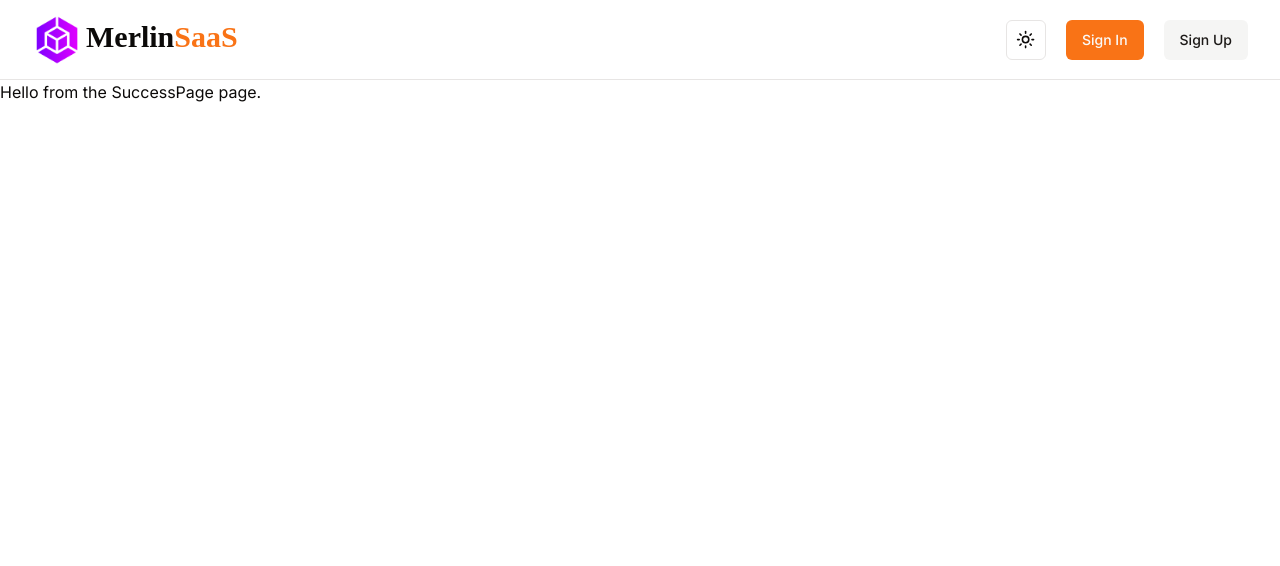
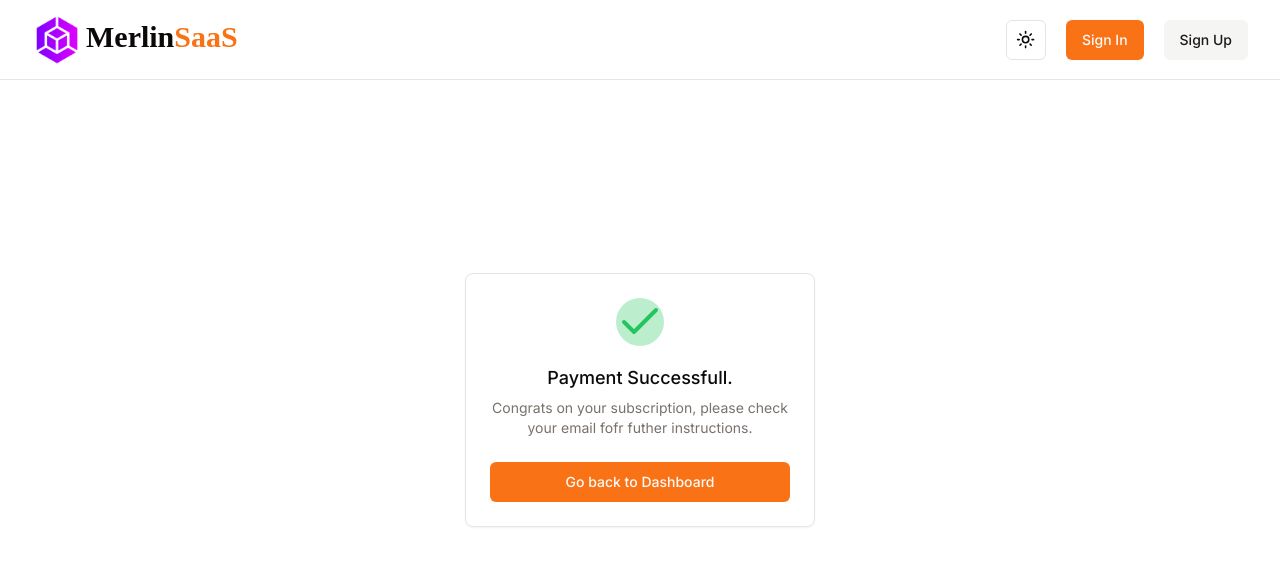
Before and after one commit to Shubhodeep100/Merlin_SaaS, a Next.js app: page /payment/success in a window 1280 px wide. Shown: the top 566 px of the page. Built offline with nearby package versions, Linux system fonts and the light colour scheme; no server answers.

Commit message:
payment success page

```diff
--- a/app/payment/cancelled/page.tsx
+++ b/app/payment/cancelled/page.tsx
@@ -7,7 +7,6 @@ export default function CancelledRoute() {
     return (
         <div className="w-full min-h-[80vh] flex items-center justify-center">
             <Card className="w-[350px]">
-                <div className="w-[350px]">
                 <div className="p-6">
                     <div className="w-full flex justify-center">
                         <XIcon className="cursor-pointer rounded-full bg-red-500/30 text-red-500 w-12 h-12" />
@@ -30,7 +29,6 @@ export default function CancelledRoute() {
                         </div>
                     </div>
                 </div>
-                </div>
             </Card>
         </div>
     )
--- a/app/payment/success/page.tsx
+++ b/app/payment/success/page.tsx
@@ -1,7 +1,37 @@
+import { Button } from "@/components/ui/button";
+import { Card } from "@/components/ui/card";
+import { Check } from "lucide-react";
+import Link from "next/link";
+
 export default function SuccessRoute() {
     return (
-        <div>
-            <h1>Hello from the SuccessPage page.</h1>
+        <div className="w-full min-h-[80vh] flex items-center justify-center">
+            <Card className="w-[350px]">
+
+                <div className="p-6">
+                    <div className="w-full flex justify-center">
+                        <Check className="cursor-pointer rounded-full bg-green-500/30 text-green-500 w-12 h-12" />
+                    </div>
+                    <div className="mt-3 text-center sm:mt-5 w-full">
+                        <h3 className="text-lg leading-6 font-medium">
+                            Payment Successfull.
+                        </h3>
+                        <div className="mt-2">
+                            <p className="text-sm text-muted-foreground">
+                                Congrats on your subscription, please check your email fofr futher instructions.
+                            </p>
+                        </div>
+                        <div className="mt-5 sm:mt-6 w-full">
+                            <Button className="w-full hover:bg-gray-500" asChild>
+                                <Link href="/">
+                                    Go back to Dashboard
+                                </Link>
+                            </Button>
+                        </div>
+                    </div>
+                </div>
+
+            </Card>
         </div>
     )
 }
```
Lines whose indentation alone changed are shown as unchanged.
